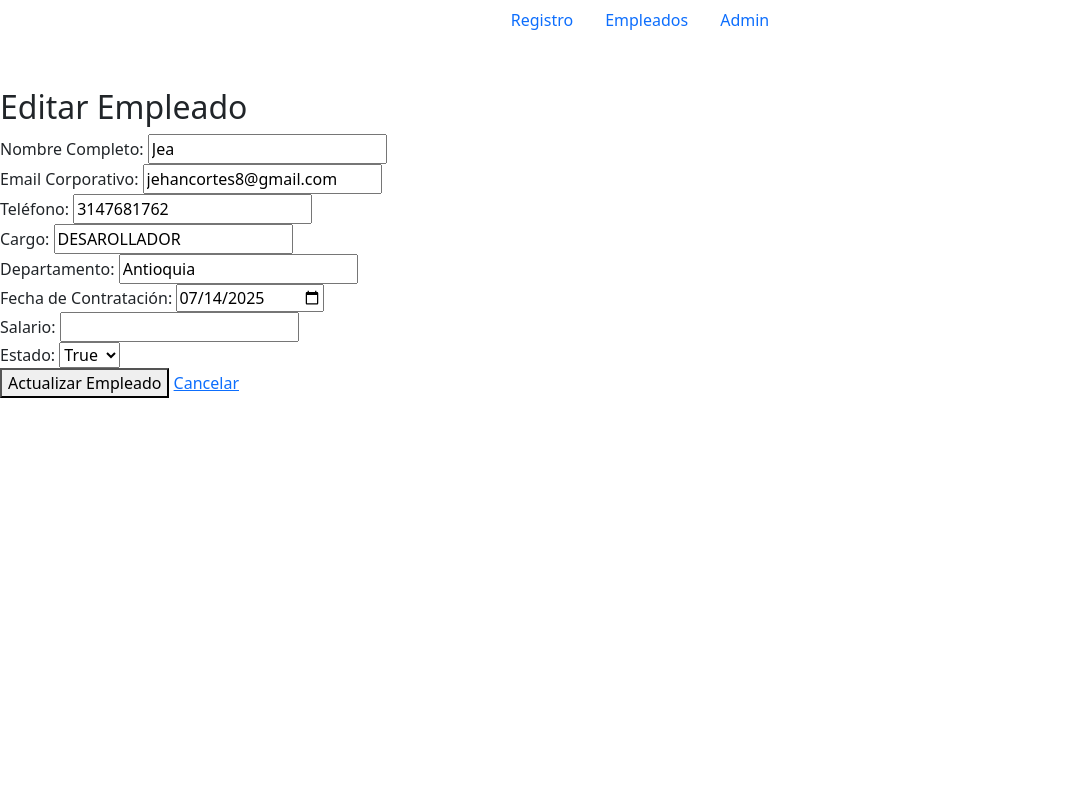
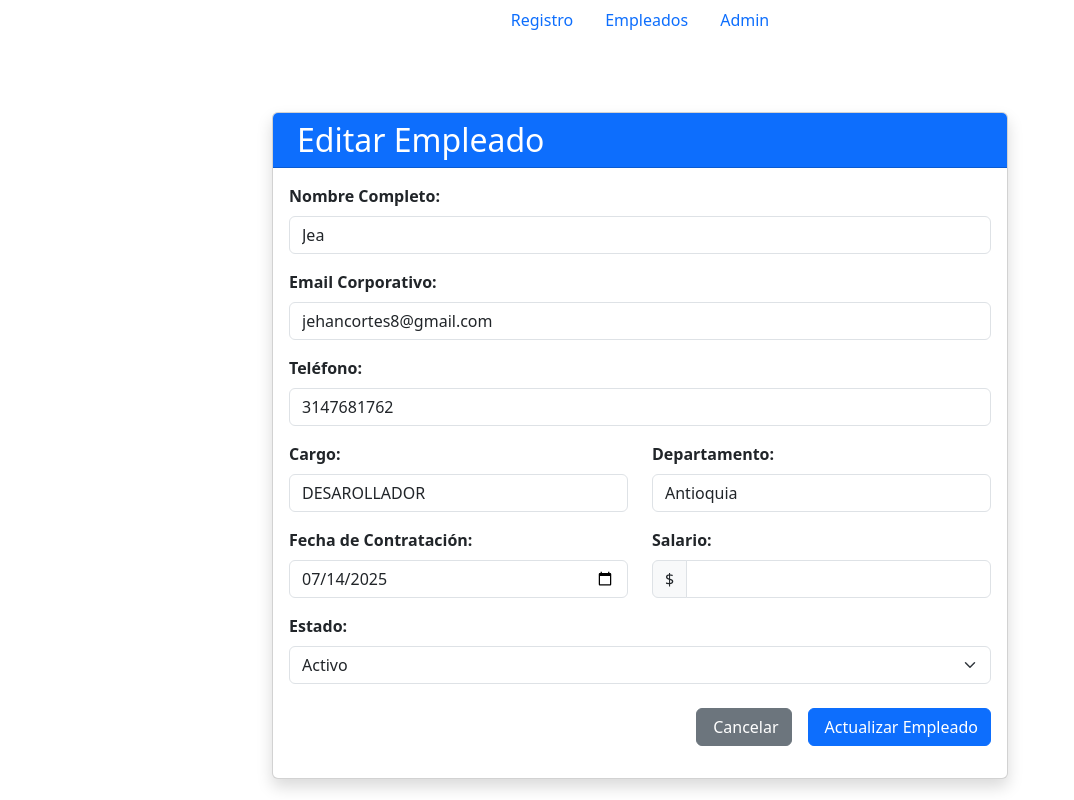
Before and after one commit to Jea111/gesti-n-de-empleados, a Django app: page /editar/19/ in a window 1280 px wide. Shown: the whole page, without its empty margins (0-1074 px from the left). Run offline with Django 5.2, Linux system fonts and the light colour scheme; data comes from the database, SQL or seed files in the repository; both versions use the stored data as it was after the commit.

```diff
--- a/libreria_app/templates/dasboard.html
+++ b/libreria_app/templates/dasboard.html
@@ -295,7 +295,7 @@
                 <div class="col-md-6 text-end">
                   <button class="btn btn-success btn-custom me-2">
                     <a href="{% url 'registro' %}">
-                      <i class="fas fa-plus"></i> Agregar Empleado
+                      <i class="fas fa-plus"></i> Agregar Empleados
                     </a>
                   </button>
                   <button class="btn btn-primary btn-custom me-2">
--- a/libreria_app/templates/editar_empleado.html
+++ b/libreria_app/templates/editar_empleado.html
@@ -1,84 +1,134 @@
-{% extends 'layout/navbar.html' %} {% block content %}
-<h2>Editar Empleado</h2>
+{% extends 'layout/navbar.html' %}
 
+{% block content %}
+<div class="container mt-4">
+  <div class="row justify-content-center">
+    <div class="col-md-8">
+      <div class="card shadow">
+        <div class="card-header bg-primary text-white">
+          <h2 class="mb-0">
+            <i class="fas fa-user-edit me-2"></i>Editar Empleado
+          </h2>
+        </div>
+        <div class="card-body">
           <form method="post">
             {% csrf_token %}
 
-  <div>
-    <label>Nombre Completo:</label>
+            <div class="mb-3">
+              <label class="form-label fw-bold">Nombre Completo:</label>
               <input
                 type="text"
                 name="Nombre_completo"
                 value="{{ empleado.Nombre_completo }}"
+                class="form-control"
                 required
               />
             </div>
 
-  <div>
-    <label>Email Corporativo:</label>
+            <div class="mb-3">
+              <label class="form-label fw-bold">Email Corporativo:</label>
               <input
                 type="email"
                 name="Email_corporativo"
                 value="{{ empleado.Email_corporativo }}"
+                class="form-control"
                 required
               />
             </div>
 
-  <div>
-    <label>Teléfono:</label>
+            <div class="mb-3">
+              <label class="form-label fw-bold">Teléfono:</label>
               <input
                 type="text"
                 name="Teléfono"
                 value="{{ empleado.Teléfono }}"
+                class="form-control"
                 required
               />
             </div>
 
-  <div>
-    <label>Cargo:</label>
-    <input type="text" name="Cargo" value="{{ empleado.Cargo }}" required />
+            <div class="row">
+              <div class="col-md-6">
+                <div class="mb-3">
+                  <label class="form-label fw-bold">Cargo:</label>
+                  <input
+                    type="text"
+                    name="Cargo"
+                    value="{{ empleado.Cargo }}"
+                    class="form-control"
+                    required
+                  />
                 </div>
-
-  <div>
-    <label>Departamento:</label>
+              </div>
+              <div class="col-md-6">
+                <div class="mb-3">
+                  <label class="form-label fw-bold">Departamento:</label>
                   <input
                     type="text"
                     name="Departamento"
                     value="{{ empleado.Departamento }}"
+                    class="form-control"
                     required
                   />
                 </div>
+              </div>
+            </div>
 
-  <div>
-    <label>Fecha de Contratación:</label>
+            <div class="row">
+              <div class="col-md-6">
+                <div class="mb-3">
+                  <label class="form-label fw-bold">Fecha de Contratación:</label>
                   <input
                     type="date"
                     name="Fecha_de_contratación"
                     value="{{ empleado.Fecha_de_contratación|date:'Y-m-d' }}"
+                    class="form-control"
                     required
                   />
                 </div>
-
-  <div>
-    <label>Salario:</label>
+              </div>
+              <div class="col-md-6">
+                <div class="mb-3">
+                  <label class="form-label fw-bold">Salario:</label>
+                  <div class="input-group">
+                    <span class="input-group-text">$</span>
                     <input
                       type="number"
                       name="Salario"
                       value="{{ empleado.Salario }}"
                       step="0.01"
+                      class="form-control"
                       required
                     />
                   </div>
+                </div>
+              </div>
+            </div>
 
-  <div>
-    <label>Estado:</label>
-    <select name="Estado" required>
-      <option value="Activo">True</option>
-      <option value="Inactivo">False</option>
+            <div class="mb-4">
+              <label class="form-label fw-bold">Estado:</label>
+              <select name="Estado" class="form-select" required>
+                <option value="Activo" {% if empleado.Estado == 'Activo' %}selected{% endif %}>
+                  Activo
+                </option>
+                <option value="Inactivo" {% if empleado.Estado == 'Inactivo' %}selected{% endif %}>
+                  Inactivo
+                </option>
               </select>
             </div>
 
-  <button type="submit">Actualizar Empleado</button>
-  <a href="{% url 'empleados' %}">Cancelar</a>
+            <div class="d-grid gap-2 d-md-flex justify-content-md-end">
+              <a href="{% url 'empleados' %}" class="btn btn-secondary me-md-2">
+                <i class="fas fa-times me-1"></i>Cancelar
+              </a>
+              <button type="submit" class="btn btn-primary">
+                <i class="fas fa-save me-1"></i>Actualizar Empleado
+              </button>
+            </div>
           </form>
+        </div>
+      </div>
+    </div>
+  </div>
+</div>
 {% endblock %}
```
Also changed, not shown: db.sqlite3. Lines whose indentation alone changed are shown as unchanged.
